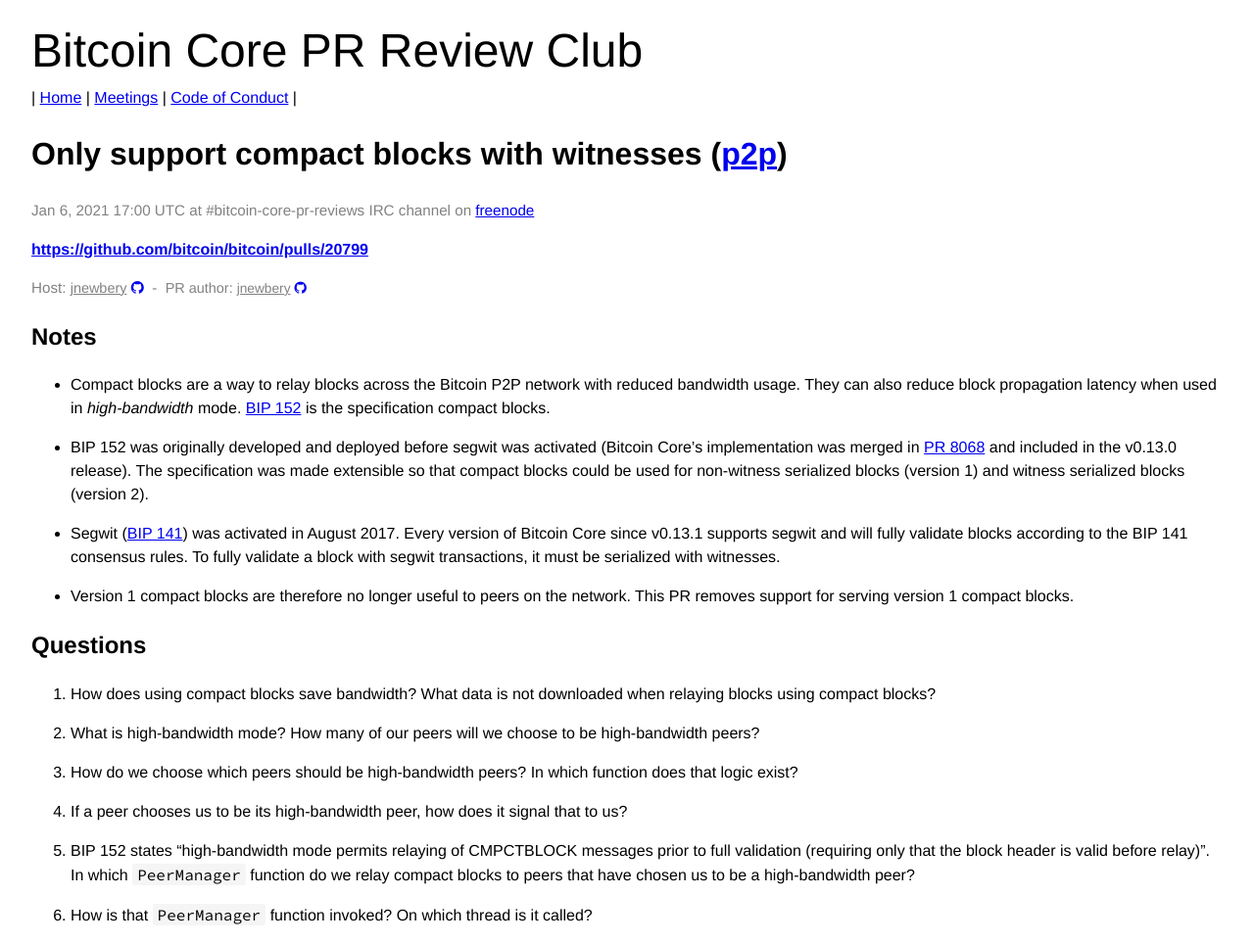
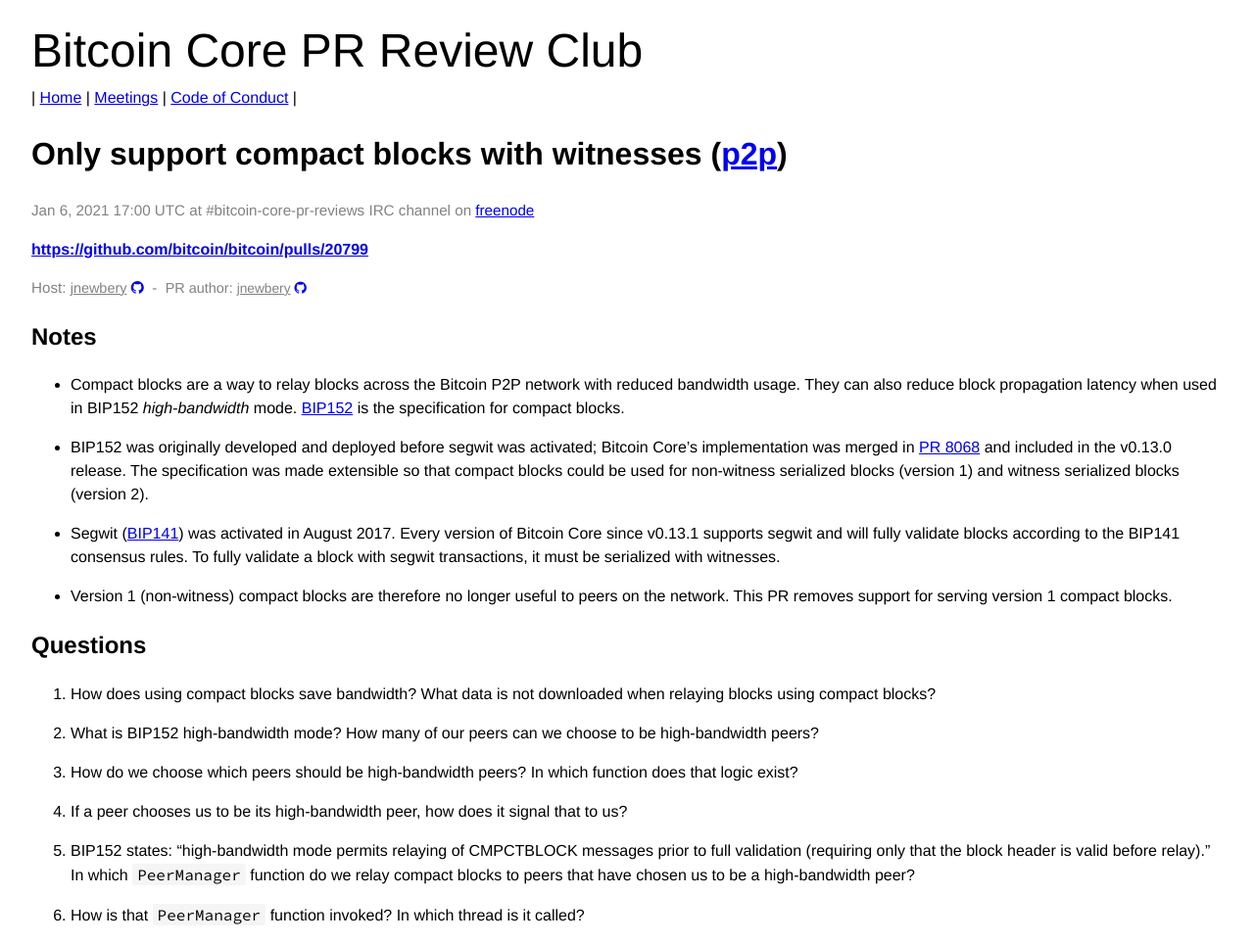
Before and after one commit to bitcoin-core-review-club/website, a Jekyll site: the page built from _posts/2021-01-06-#20799.md, in a window 1280 px wide. Shown: the whole page at 98% size. Built offline with Jekyll 4.4.1, drawn with Linux system fonts in a browser that asks for light colours.

Commit message:
n20799 notes and questions edits

```diff
--- a/_posts/2021-01-06-#20799.md
+++ b/_posts/2021-01-06-#20799.md
@@ -7,32 +7,31 @@
 components: ["p2p"]
 host: jnewbery
 status: upcoming
-commit:
+commit: f8ff628
 ---
 
 ## Notes
 
 - Compact blocks are a way to relay blocks across the Bitcoin P2P network with
   reduced bandwidth usage. They can also reduce block propagation latency when
-  used in _high-bandwidth_ mode. [BIP
-  152](https://github.com/bitcoin/bips/blob/master/bip-0152.mediawiki) is the
-  specification compact blocks.
+  used in BIP152 _high-bandwidth_ mode.
+  [BIP152](https://github.com/bitcoin/bips/blob/master/bip-0152.mediawiki) is the
+  specification for compact blocks.
 
-- BIP 152 was originally developed and deployed before segwit was activated
-  (Bitcoin Core's implementation was merged in [PR
+- BIP152 was originally developed and deployed before segwit was activated;
+  Bitcoin Core's implementation was merged in [PR
   8068](https://github.com/bitcoin/bitcoin/pull/8068) and included in the v0.13.0
-  release). The specification was made extensible so that compact blocks could be
+  release. The specification was made extensible so that compact blocks could be
   used for non-witness serialized blocks (version 1) and witness serialized
   blocks (version 2).
 
-- Segwit ([BIP
-  141](https://github.com/bitcoin/bips/blob/master/bip-0141.mediawiki)) was
+- Segwit ([BIP141](https://github.com/bitcoin/bips/blob/master/bip-0141.mediawiki)) was
   activated in August 2017. Every version of Bitcoin Core since v0.13.1 supports
-  segwit and will fully validate blocks according to the BIP 141 consensus
+  segwit and will fully validate blocks according to the BIP141 consensus
   rules. To fully validate a block with segwit transactions, it must be
   serialized with witnesses.
 
-- Version 1 compact blocks are therefore no longer useful to peers on the
+- Version 1 (non-witness) compact blocks are therefore no longer useful to peers on the
   network. This PR removes support for serving version 1 compact blocks.
 
 ## Questions
@@ -40,7 +39,7 @@
 1. How does using compact blocks save bandwidth? What data is not downloaded
    when relaying blocks using compact blocks?
 
-2. What is high-bandwidth mode? How many of our peers will we choose to be
+2. What is BIP152 high-bandwidth mode? How many of our peers can we choose to be
    high-bandwidth peers?
 
 3. How do we choose which peers should be high-bandwidth peers? In which
@@ -49,12 +48,12 @@
 4. If a peer chooses us to be its high-bandwidth peer, how does it signal
    that to us?
 
-5. BIP 152 states "high-bandwidth mode permits relaying of CMPCTBLOCK messages
+5. BIP152 states: "high-bandwidth mode permits relaying of CMPCTBLOCK messages
    prior to full validation (requiring only that the block header is valid
-   before relay)". In which `PeerManager` function do we relay compact blocks
+   before relay)." In which `PeerManager` function do we relay compact blocks
    to peers that have chosen us to be a high-bandwidth peer?
 
-6. How is that `PeerManager` function invoked? On which thread is it called?
+6. How is that `PeerManager` function invoked? In which thread is it called?
 
 <!--
 ## Meeting Log
```
